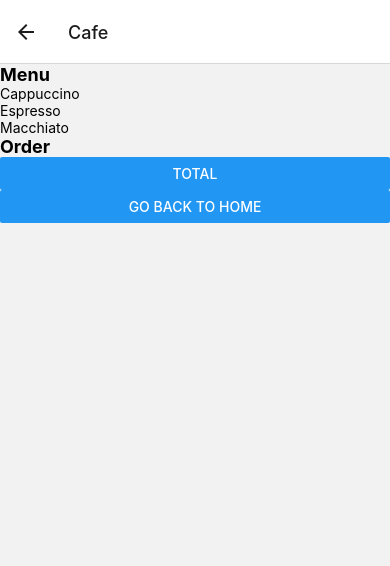
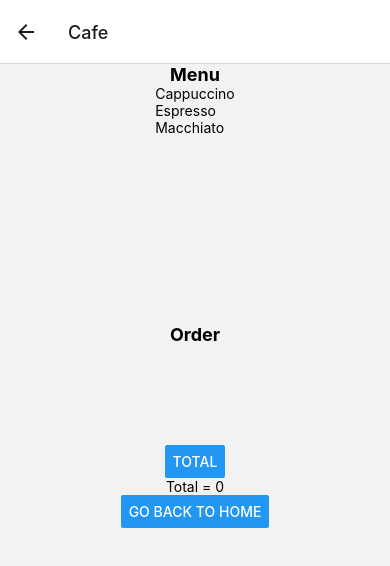
Before and after one commit to JSmooVE3990/AwesomeProject, a React Native app: screen /Cafe in a window 390 px wide. Shown: the top 566 px of the page. Built offline with nearby package versions, Linux system fonts and the light colour scheme.

Commit message:
Update Cafe.tsx

```diff
--- a/src/Cafe.tsx
+++ b/src/Cafe.tsx
@@ -2,6 +2,7 @@ import { Button, FlatList, ScrollView, Text, TouchableOpacity, View } from "reac
 import { StackNavigationProp } from "@react-navigation/stack";
 import { StackParamList } from "./types/types";
 import { useState } from "react";
+import { Center } from "native-base";
 
 type Menu = {
   menuCoffees: Coffee[],
@@ -26,7 +27,7 @@ const coffees: Coffee[] = [
 
 const Cafe = ({ navigation }: { navigation: CafeScreenNavigationProp }) => {
   const [order, setOrder] = useState<Order>({ orderCoffees: [] });
-  const [total, setTotal] = useState<number>();
+  const [total, setTotal] = useState<number>(0);
 
   const menu: Menu = { menuCoffees: coffees };
 
@@ -37,20 +38,20 @@ const Cafe = ({ navigation }: { navigation: CafeScreenNavigationProp }) => {
   };
 
   const calculateTotal = (): number => {
-    let total = order.orderCoffees.reduce((total, coffee) => total + coffee.cost, 0);
+    let total = 0
+    total = order.orderCoffees.reduce((total, coffee) => total + coffee.cost, 0);
     setTotal(total);
     return order.orderCoffees.reduce((total, coffee) => total + coffee.cost, 0);
   };
 
   return(
-    <View>
+    <View style={{ flex: 1, alignItems: 'center', justifyContent: 'center' }}>
         {/* First Scrollable List (Menu) */}
-      <View>
+      <View style={{flex: 1, alignItems:'center'}}>
         <Text style={{ fontSize: 18, fontWeight: 'bold' }}>Menu</Text>
         <FlatList
           data={menu.menuCoffees}
           renderItem={({ item }) => {
-            console.log(item)
             return(
             <TouchableOpacity onPress={() => onClickMenuHandler(item)}>
               <Text>{item.name}</Text>
@@ -62,25 +63,28 @@ const Cafe = ({ navigation }: { navigation: CafeScreenNavigationProp }) => {
       </View>
 
       {/* Second Scrollable List (Order) */}
-      <View >
+      <View style={{flex: 2, alignItems:'center'}}>
         <Text style={{ fontSize: 18, fontWeight: 'bold' }}>Order</Text>
         <FlatList
           data={order.orderCoffees}
-          keyExtractor={(item) => item.id}
           renderItem={({ item }) => (
             <Text>{item.name}</Text>
           )}
         />
-      </View>
+        <View style={{flex: 4, alignItems: 'center'}}>
             <Button
               title="Total"
               onPress={() => calculateTotal()}
             />
-      <Text>{total}</Text>
+            <Text>Total = {total}</Text>
             <Button
               title="Go back to Home"
               onPress={() => navigation.navigate('Home')}
             />
+      </View>
+
+      </View>
+
     </View>)
 
 }
```
Lines whose indentation alone changed are shown as unchanged.
